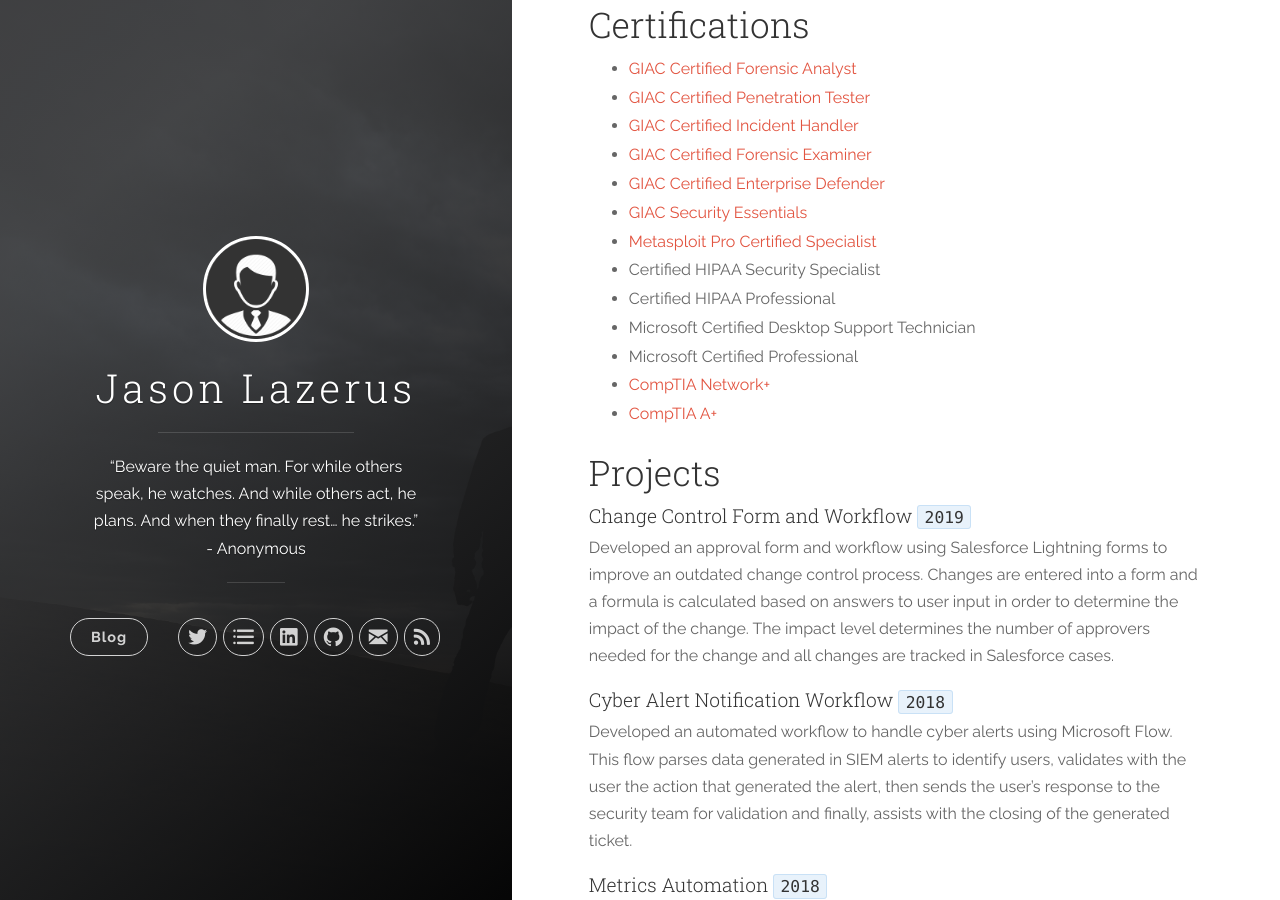
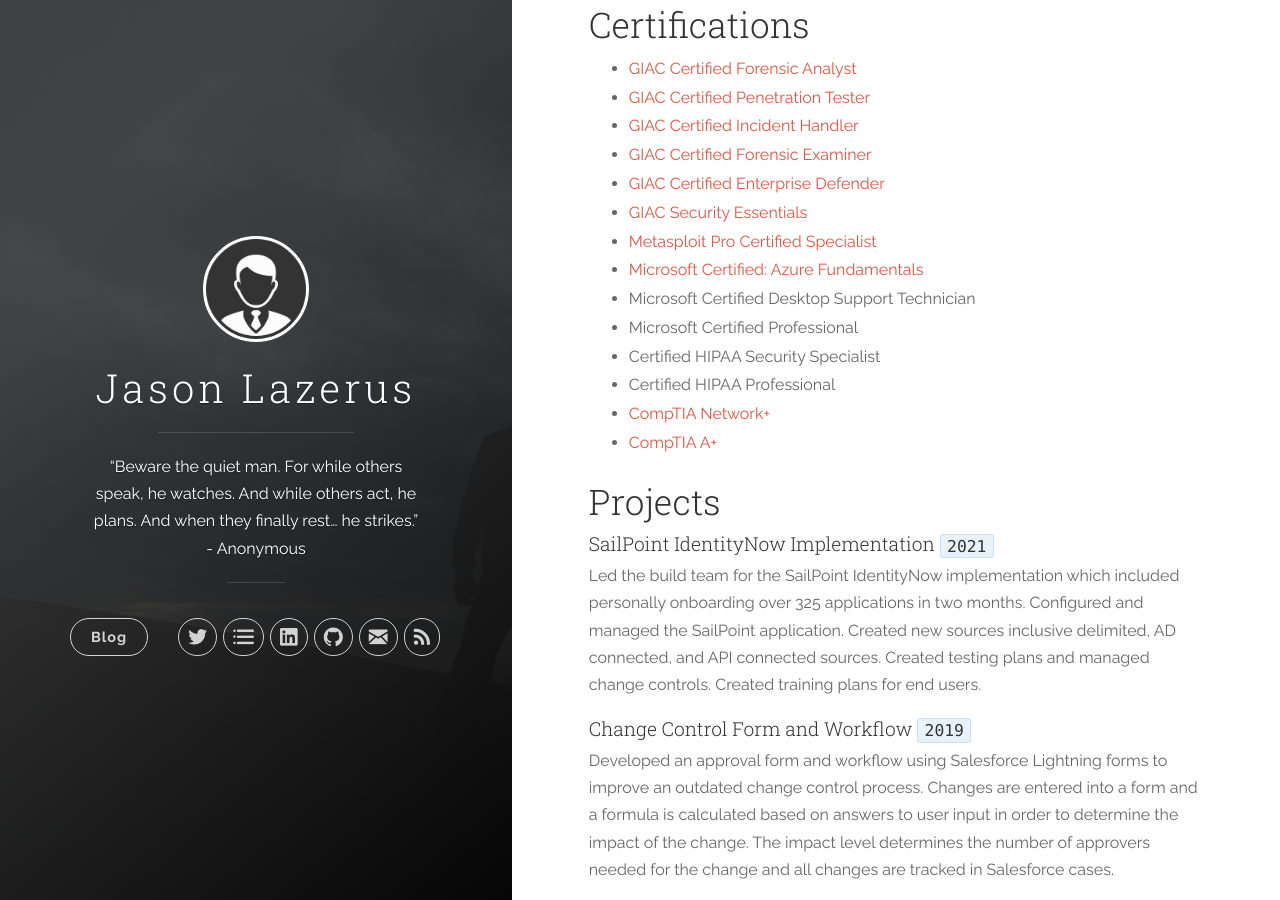
Before and after one commit to InfoSecured/infosecured.github.io, a Jekyll site: the page built from _posts/2017-01-01-resume.md, in a window 1280 px wide and 900 px high, scrolled down 5588 px. Built offline with Jekyll 4.4.1, drawn with Linux system fonts in a browser that asks for light colours; some of the changed text lies outside the part shown.

Commit message:
Update 2017-01-01-resume.md

```diff
--- a/_posts/2017-01-01-resume.md
+++ b/_posts/2017-01-01-resume.md
@@ -196,14 +196,18 @@ __American Public University System__ Bachelor of Science in Information Systems
 * [GIAC Certified Enterprise Defender](https://www.youracclaim.com/badges/70df2223-089a-456f-89dd-122dafa0eb7e/public_url)
 * [GIAC Security Essentials](https://www.youracclaim.com/badges/8e8d4683-3c97-42a2-8b7b-f80f51a7e963/public_url)
 * [Metasploit Pro Certified Specialist](https://www.youracclaim.com/badges/189310e4-7fba-43ac-b5ec-ef1ca25cd82b/public_url)
+* [Microsoft Certified: Azure Fundamentals](https://www.credly.com/badges/5ba059a9-c035-46fa-8b94-1d0f8ce39fe1/linked_in_profile)
+* Microsoft Certified Desktop Support Technician
+* Microsoft Certified Professional
 * Certified HIPAA Security Specialist
 * Certified HIPAA Professional
-* Microsoft Certified Desktop Support Technician
-* Microsoft Certified Professional
 * [CompTIA Network+](https://www.youracclaim.com/badges/2545473b-6f4a-4906-b3ef-588b575f63e7/public_url)
 * [CompTIA A+](https://www.youracclaim.com/badges/718f79dc-dc99-4fda-bf9d-7e3462e304aa/public_url)
 
 ## Projects
+
+#### SailPoint IdentityNow Implementation `2021`
+Led the build team for the SailPoint IdentityNow implementation which included personally onboarding over 325 applications in two months. Configured and managed the SailPoint application. Created new sources inclusive delimited, AD connected, and API connected sources. Created testing plans and managed change controls. Created training plans for end users.
 
 #### Change Control Form and Workflow `2019`
 Developed an approval form and workflow using Salesforce Lightning forms to improve an outdated change control process. Changes are entered into a form and a formula is calculated based on answers to user input in order to determine the impact of the change. The impact level determines the number of approvers needed for the change and all changes are tracked in Salesforce cases.
```
Also changed, not shown: other parts of _posts/2017-01-01-resume.md (+1 -1 lines).
